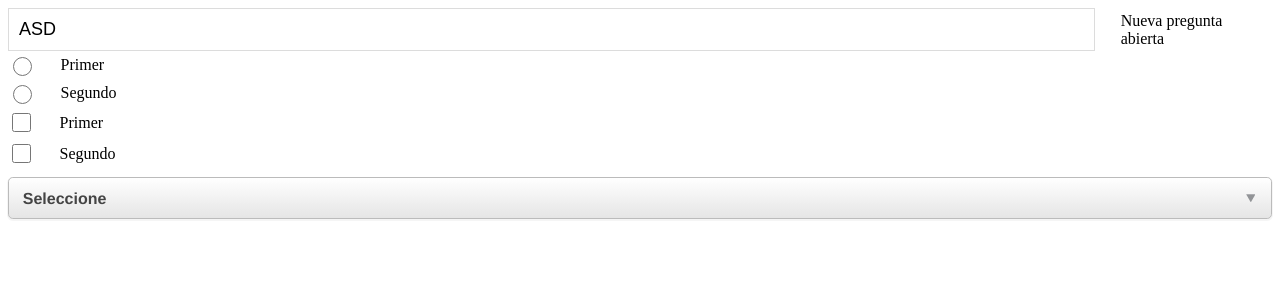
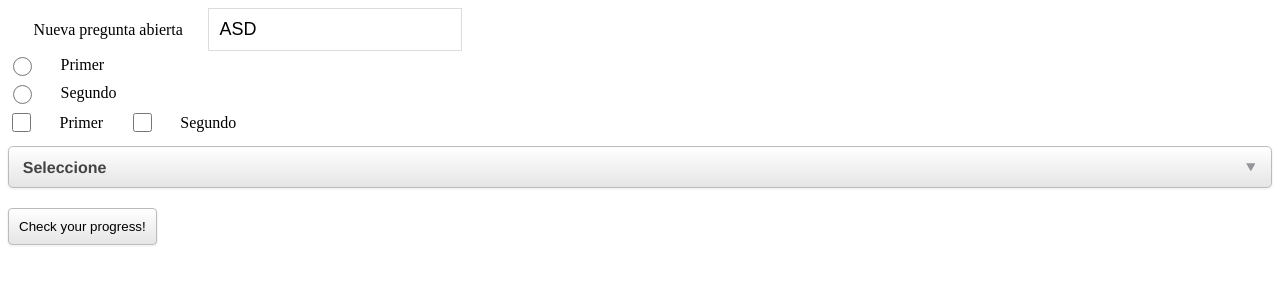
Before and after one commit to GunB/FormActivity, a plain HTML site: page public_html/index.html in a window 1280 px wide. Drawn offline with Linux system fonts and the light colour scheme; a web font is replaced by a local one.

Commit message:
Splitting Form data, Correct data, Options

```diff
--- a/public_html/css/main.css
+++ b/public_html/css/main.css
@@ -15,20 +15,27 @@ body{
     font-family: "Source Sans Pro"
 }
 
-.wf-container label{
+.webformed div{
+    display: flex;
+    align-items: center;
+    /* flex-direction: column; */
+}
+
+.webformed .vertical{
+    flex-direction: column;
+    justify-content: start;
+    align-items: flex-start;
+}
+
+.webformed label{
     margin-left: 2vw;
     margin-right: 2vw;
 }
 
-.wf-container{
-    display: flex;
-    align-items: center;
-}
-
-.wf-container input[type="text"] {
+.webformed input[type="text"] {
     display: block;
     margin: 0;
-    width: 100%;
+
     /* font-family: sans-serif; */
     font-size: 18px;
     appearance: none;
@@ -36,23 +43,23 @@ body{
     border-radius: none;
 }
 
-.wf-container input[type="text"]:focus {
+.webformed input[type="text"]:focus {
     outline: none;
 }
 
-.wf-container input{
+.webformed input{
     padding: 10px;
     border: solid 1px #dcdcdc;
     transition: box-shadow 0.3s, border 0.3s;
 }
 
-.wf-container input[type="text"]:focus,
-.wf-container input[type="text"].focus {
+.webformed input[type="text"]:focus,
+.webformed input[type="text"].focus {
     border: solid 1px #707070;
     box-shadow: 0 0 5px 1px #969696;
 }
 
-.wf-container input[type="checkbox"], .wf-container input[type="radio"] {
+.webformed input[type="checkbox"], .webformed input[type="radio"] {
     width: 19px;
     height: 25px;
     padding: 0 5px 0 0;
@@ -60,9 +67,13 @@ body{
     display: block;
     clear: left;
     float: left;
+    order: -1;
 }
 
 .button {
+    margin-top: 10px;
+    margin-bottom: 10px;
+    padding: 10px;
     border: 1px solid #bbb;
     border-radius: .3em;
     box-shadow: 0 1px 0 1px rgba(0,0,0,.04);
--- a/public_html/index.html
+++ b/public_html/index.html
@@ -17,9 +17,9 @@
             <p class="browserupgrade">You are using an <strong>outdated</strong> browser. Please <a href="http://browsehappy.com/">upgrade your browser</a> to improve your experience.</p>
         <![endif]-->
 
-        <div id="fancy_form" WebForming="json/activity.json">
+        <form id="fancy_form" wf-form="json/activity.json" wf-data="json/activity_result.json" wf-noextra>
 
-        </div>
+        </form>
 
         <script>window.jQuery || document.write('<script src="js/vendor/jquery-1.11.2.js"><\/script>');</script>
         <script src="js/utility.js" type="text/javascript"></script>
--- a/public_html/js/WebForming.js
+++ b/public_html/js/WebForming.js
@@ -1,15 +1,17 @@
 debugging = false;
 (function ($) {
 
-    $.fn.WebForming = function (options) {
+    $.fn.WebForming = function (form_data, correct, options) {
 
         // This is the easiest way to have default options.
         var settings = $.extend({}, {
             config: {
                 required: true,
+                default_webformed: {
+                    "class": "webformed"
+                },
                 default_container: {
-                    "type": "div",
-                    "class": "wf-container"
+                    "type": "div"
                 },
                 default_label: {
                     "type": "label"
@@ -49,7 +51,7 @@ debugging = false;
                         "add_type": true,
                         "add_name": true,
                         "special_tag": "input",
-                        "type_send": "array",
+                        //"type_send": "array",
                         "requirable": true
                     }, "select": {
                         "add_type": false,
@@ -60,6 +62,25 @@ debugging = false;
             },
             style: {
                 //background: "transparent"
+            },
+            submit_callback: function (Object) {
+                var jObject = $(Object);
+
+                jObject.on("submit, click", "button, input[type='submit']", function (evt) {
+                    evt.preventDefault();
+                    var that = $(this).parents("."+config.default_webformed.class);
+                    var correct = that.prop("wf-cdata");
+
+                    var results = that.serializeArray();
+                    console.log(results);
+                    alert(results);
+                });
+            },
+            submit_correct: function (options) {
+
+            },
+            submit_incorrect: function (options) {
+
             }
         }, options);
 
@@ -67,6 +88,8 @@ debugging = false;
 
         var config = settings.config;
         debugging ? console.log("Data ", settings) : false;
+
+        var submit_callback = settings.submit_callback;
 
         //<editor-fold defaultstate="collapsed" desc="Create element">
         var create_element = function (name, val, settings) {
@@ -160,20 +183,27 @@ debugging = false;
 
             if (!isEmpty(val.label)) {
                 var temp_element;
+                var copy_element = element;
                 if (!isEmpty(settings.default_container)) {
                     temp_element = create_element(null, settings.default_container, settings);
-                    temp_element.append(element);
+
                     element = temp_element;
                 }
                 if ($.isPlainObject(val.label)) {
                     temp_element = create_element(null, val.label, settings);
                 } else {
+                    var temp_label = $.extend(
+                            {},
+                            config.default_label,
+                            {html: val.label,
+                                "attr": {"for": name}}
+                    );
+
                     temp_element =
-                            create_element(null, {
-                                type: "label", html: val.label, "attr": {"for": name}
-                            }, config);
+                            create_element(null, temp_label, config);
                 }
                 element.append(temp_element);
+                element.append(copy_element);
             }
 
             return element;
@@ -182,9 +212,11 @@ debugging = false;
 
         return this.each(function () {
             var that = $(this);
-            that.addClass("webformed");
+            that.prop("wf-cdata", correct);
+            that.addClass(config.default_webformed.class);
+            settings.submit_callback(this);
             // Do something to each element here.
-            var target = settings.data;
+            var target = form_data;
             for (var k in target) {
                 var element;
                 var thatForm = that;
@@ -212,7 +244,8 @@ debugging = false;
                             objTemp.label = $.extend(
                                     {},
                                     config.default_label,
-                                    {"html": target_2[k2]}
+                                    {"html": target_2[k2],
+                                        "attr": {"for": k}}
                             );
                             element = create_element(k, objTemp, config);
                             thatForm.append(element);
@@ -229,12 +262,19 @@ debugging = false;
     };
 
     $(document).ready(function () {
-        $("[WebForming]").each(function (k, v) {
+        $("[wf-form][wf-data][wf-noextra]").each(function () {
             var that = $(this);
-            $.getJSON(that.attr("WebForming"), function (data) {
-                that.WebForming(data);
+            var url_form = that.attr("wf-form");
+            var url_data = that.attr("wf-data");
+            var options = null;
+
+            $.when($.getJSON(url_form), $.getJSON(url_data)).done(function (form, data) {
+                that.WebForming(form[0], data[0], options);
             });
-            that.removeAttr("WebForming");
+
+            that.removeAttr("wf-form");
+            that.removeAttr("wf-data");
+            that.removeAttr("wf-noextra");
         });
     });
 
--- a/public_html/json/activity.json
+++ b/public_html/json/activity.json
@@ -1,17 +1,11 @@
 {
-    "data": {
     "name": {
-            "container": "div",
         "type": "text",
         "value": "ASD",
         "label": "Nueva pregunta abierta"
     },
     "checking": {
         "type": "radio",
-            "container": {
-                "type": "div",
-                "class": "horizontal"
-            },
         "elements": {
             "1": "Primer",
             "2": "Segundo"
@@ -19,8 +13,8 @@
     },
     "Looking": {
         "container": {
-                "type": "span",
-                "class": "vertical"
+            "type": "div",
+            "class": "horizontal"
         },
         "type": "checkbox",
         "elements": {
@@ -29,14 +23,15 @@
         }
     },
     "Type_of_music": {
-            "container" : {
-                "type" : "div",
-                "class" : "button custom-select ff-hack"
+        "container": {
+            "type": "div",
+            "class": "button custom-select ff-hack"
         },
         "type": "select",
         "data": {
-                "0" : {
+            "0": {
                 "type": "option",
+                "value": "",
                 "html": "Seleccione"
             },
             "1": {
@@ -50,6 +45,10 @@
                 "html": "ASD"
             }
         }
+    },
+    "send" :{
+        "type" : "button",
+        "html" : "Check your progress!",
+        "class" : "button"
     }
 }
-}
--- /dev/null
+++ b/public_html/json/activity_result.json
@@ -0,0 +1,13 @@
+{
+    "name": {
+        "result": "",
+        "results": {
+
+        },
+        "expression_result": "",
+        "expression_results": {
+
+        },
+        "case_sensitive": true
+    }
+}
```
Lines whose indentation alone changed are shown as unchanged.
